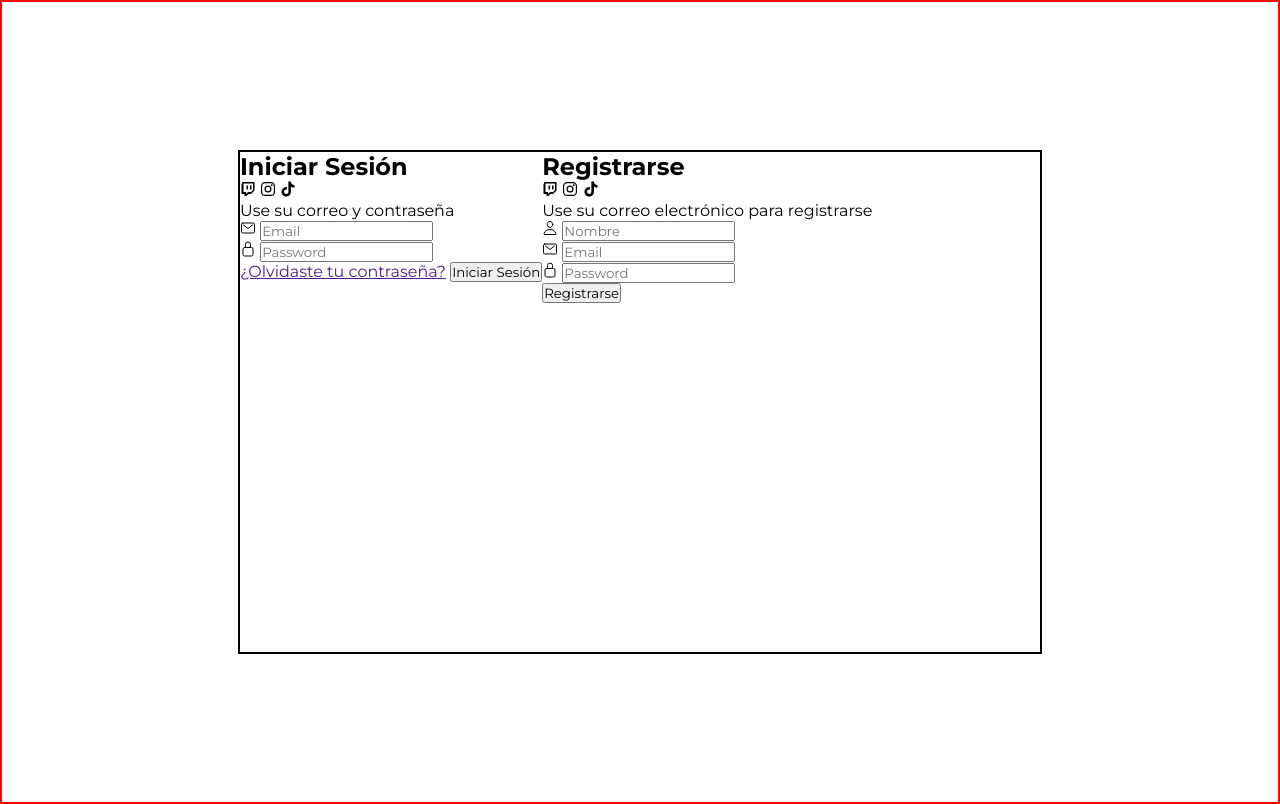
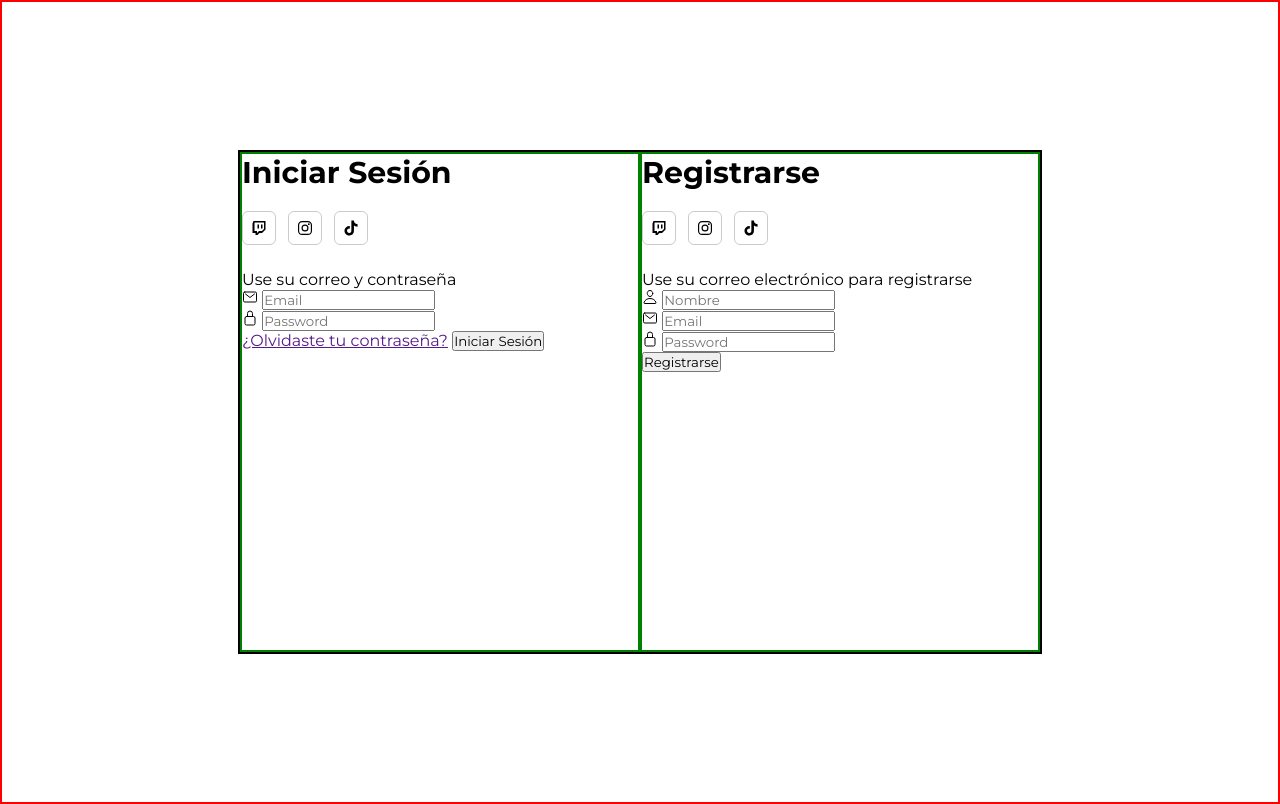
Before and after one commit to Dustin200309/pro, a PHP site: page /User.html in a window 1280 px wide. Run offline with PHP 8.4, Linux system fonts and the light colour scheme.

Commit message:
Agregué Css al login

```diff
--- a/usuario/User.css
+++ b/usuario/User.css
@@ -23,7 +23,7 @@ body{
   height: 500px;
   display: flex;
 }
-.container_form{
+.container-form{
   border: 2px solid green;
   width: 100%;
 }
@@ -36,4 +36,22 @@ body{
   justify-content: center;
   align-items: center;
 }
-/* Cambio de prueba Ronny 2 */
+
+.container-form h2{
+  font-size: 30px;
+  margin-bottom: 20px;
+}
+
+.social-networks{
+
+  display: flex;
+  gap: 12px;
+  margin-bottom: 25px;
+  }
+
+.social-networks ion-icon{
+  border: 1px solid #c9cccb;
+  border-radius: 6px;
+  padding: 8px;
+  cursor: pointer;
+}
```
